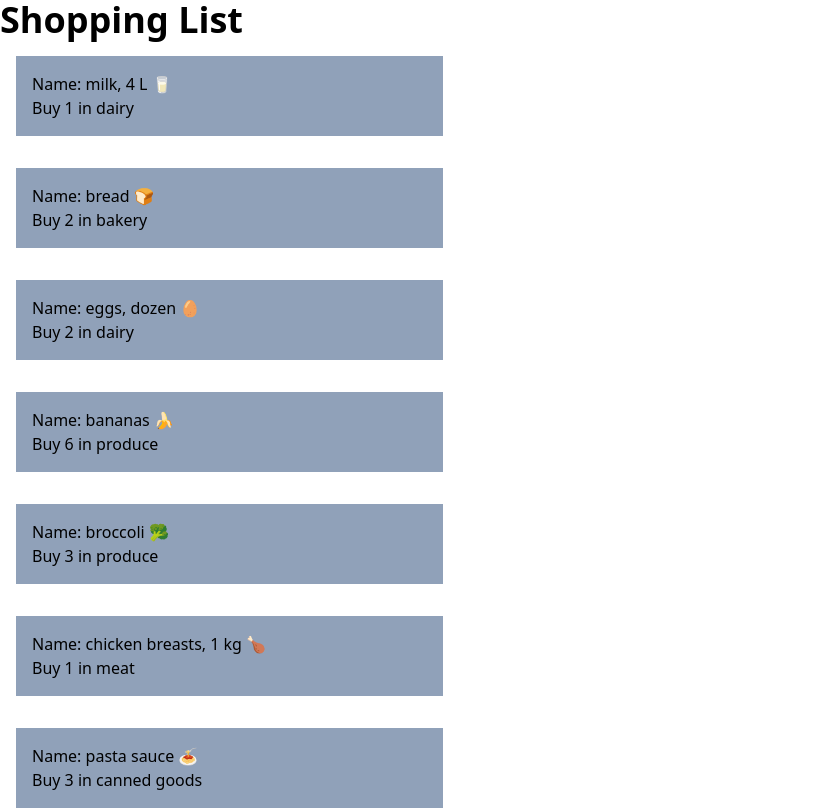
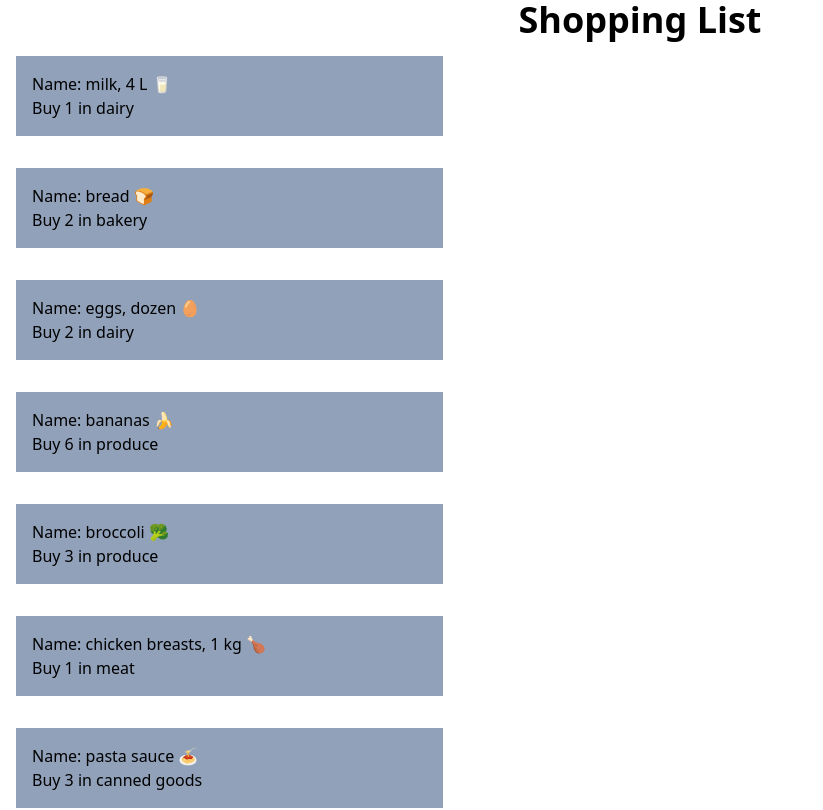
Before and after one commit to Jordan-Labell/cprg306-assignments, a Next.js app: page /week-3 in a window 1280 px wide. Shown: the top 810 px of the page, without its empty margins (0-823 px from the left). Built offline with nearby package versions, Linux system fonts and the light colour scheme.

Commit message:
updated tailwind

```diff
--- a/app/week-3/page.js
+++ b/app/week-3/page.js
@@ -3,7 +3,9 @@ import ItemList from './item-list';
 export default function Page() {
     return (
         <main>
-            <h1 className='text-4xl font-extrabold'>Shopping List</h1>
+            <div>
+                <h1 className='flex justify-center text-4xl font-extrabold '>Shopping List</h1>
+            </div>
             <ItemList />
         </main>
     );
```
